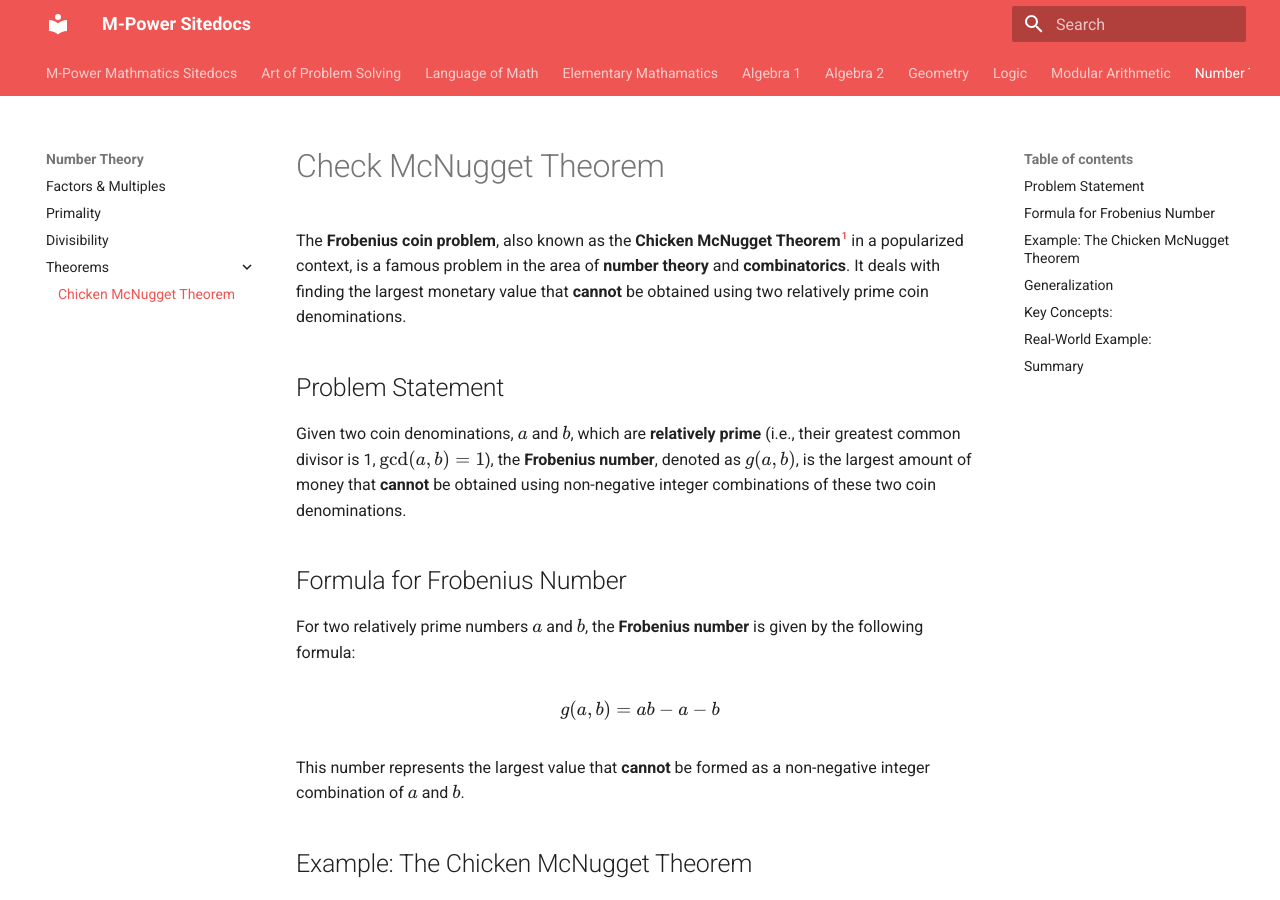
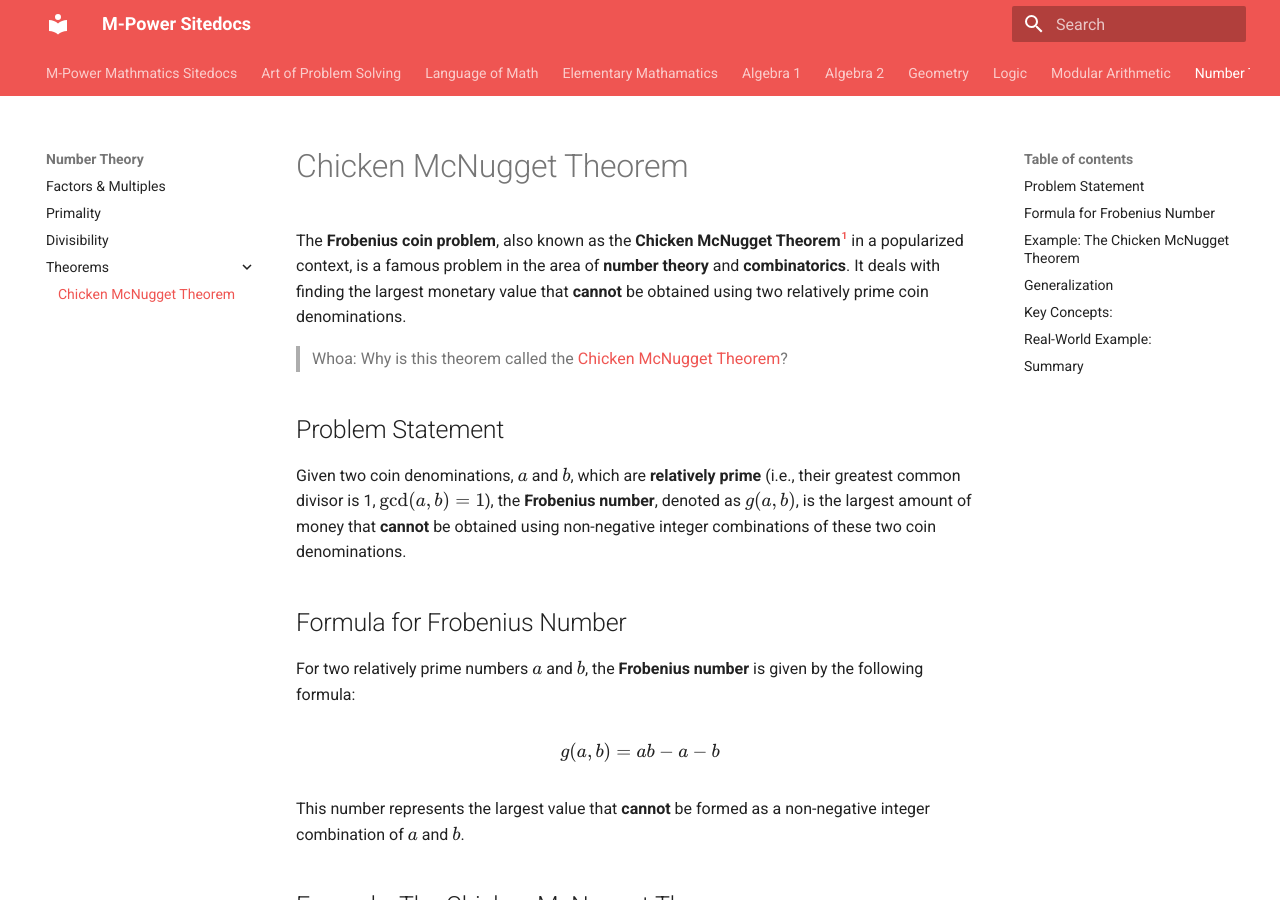
Before and after one commit to baseonballs/mpower-sitedocs, an MkDocs documentation site: the page built from site-docs/mathematics/nt/theorems/Chicken-McNugget.md, in a window 1280 px wide and 900 px high. Built offline with MkDocs 1.6.1 and Material for MkDocs 9.7.7, drawn with Linux system fonts in a browser that asks for light colours; formulas are drawn with MathJax 3.

Commit message:
added context to why chicken-mcnugget?

```diff
--- a/site-docs/mathematics/nt/theorems/Chicken-McNugget.md
+++ b/site-docs/mathematics/nt/theorems/Chicken-McNugget.md
@@ -1,6 +1,8 @@
-# Check McNugget Theorem
+# Chicken McNugget Theorem
 
 The **Frobenius coin problem**, also known as the **Chicken McNugget Theorem**[^1] in a popularized context, is a famous problem in the area of **number theory** and **combinatorics**. It deals with finding the largest monetary value that **cannot** be obtained using two relatively prime coin denominations.
+
+>Whoa: Why is this theorem called the [Chicken McNugget Theorem](why-chicken-cnugget.md)?
 
 ## Problem Statement
 
```
Also changed, not shown: site-docs/mathematics/nt/theorems/why-chicken-cnugget.md (added, +23 -0 lines).
